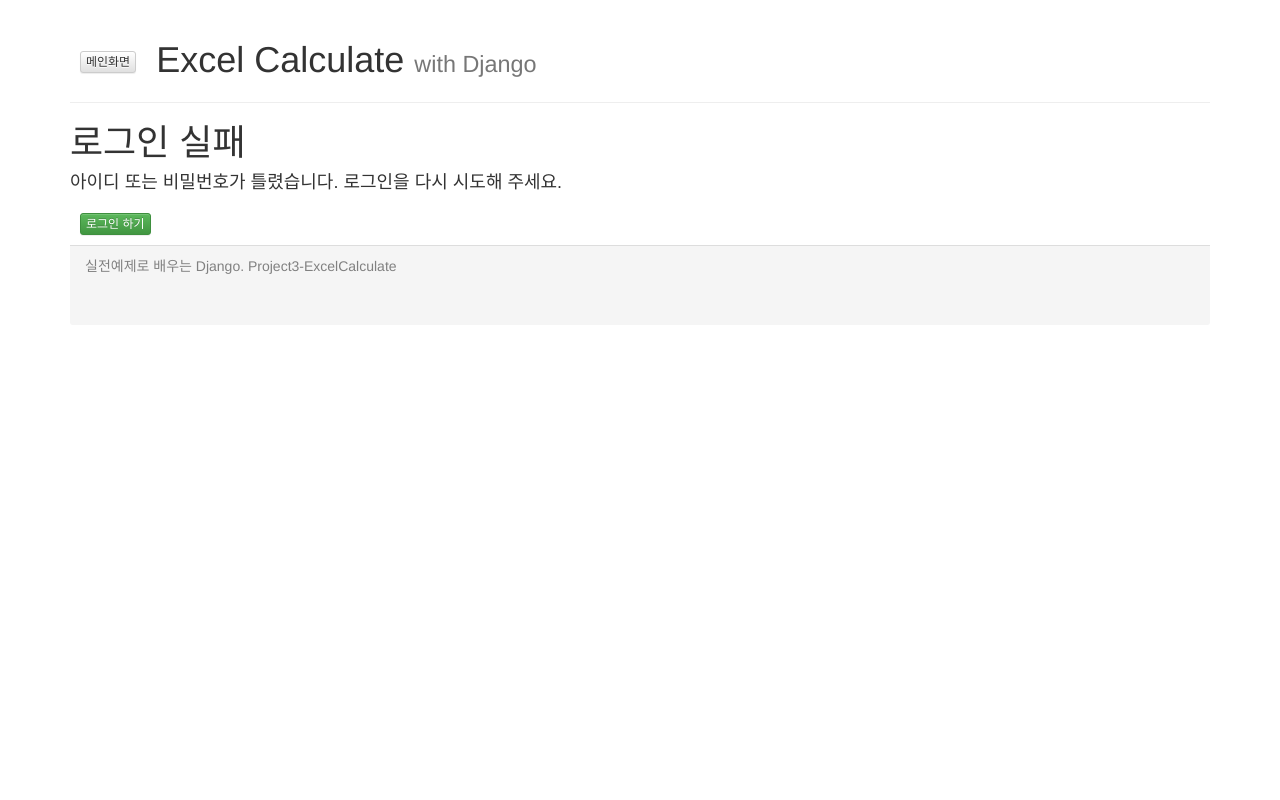
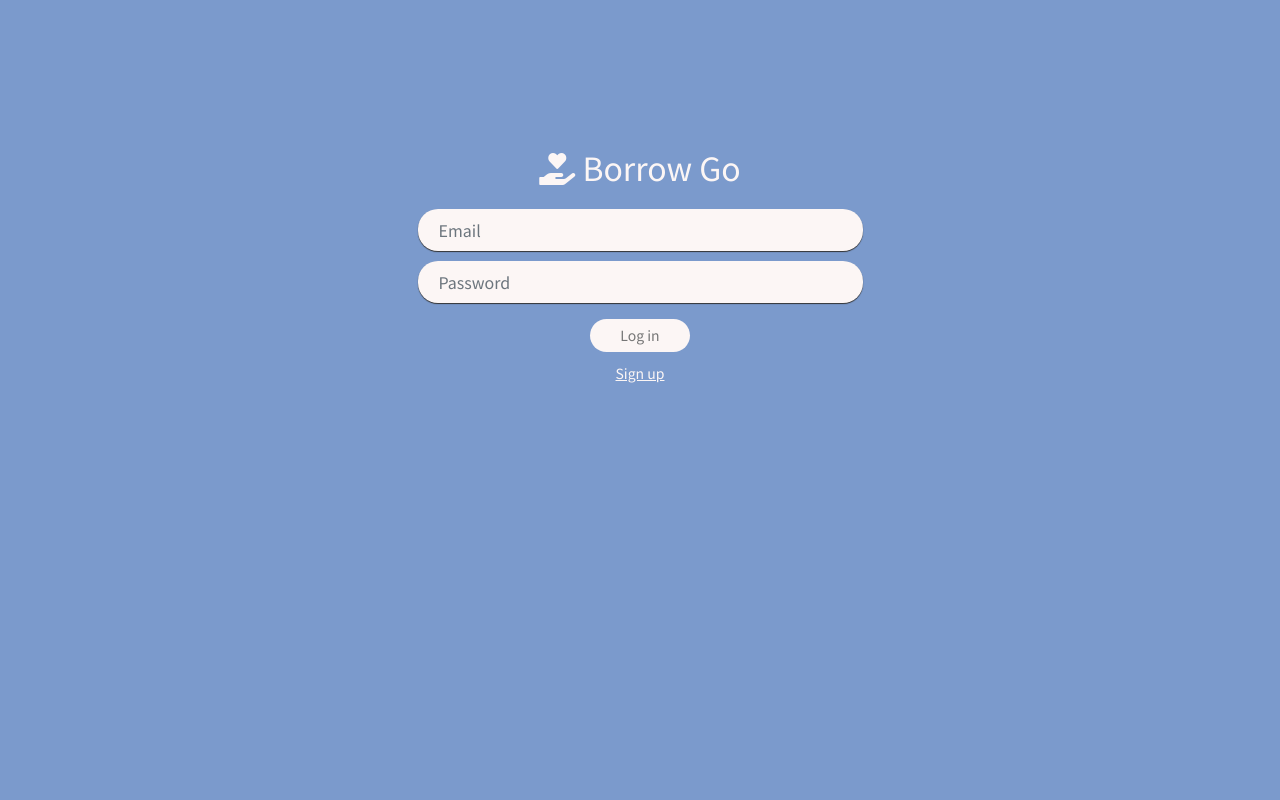
Before and after one commit to m0nd2y/BorrowGo, a Django app: page /loginFail in a window 1280 px wide. Run offline with Django 3.2, Linux system fonts and the light colour scheme; some libraries are stand-ins or nearby versions.

Commit message:
logain_fail_message

```diff
--- a/BorrowGo/main/templates/loginFail.html
+++ b/BorrowGo/main/templates/loginFail.html
@@ -1,44 +1,94 @@
-<html lang="ko">
+<!DOCTYPE html>
+<html>
 
 <head>
-    <meta charset="UTF-8">
-
-    <!-- Boot strap -->
-    <!-- 합쳐지고 최소화된 최신 CSS -->
-    <link rel="stylesheet" href="https://maxcdn.bootstrapcdn.com/bootstrap/3.3.2/css/bootstrap.min.css">
-    <!-- 부가적인 테마 -->
-    <link rel="stylesheet" href="https://maxcdn.bootstrapcdn.com/bootstrap/3.3.2/css/bootstrap-theme.min.css">
-    <!-- 합쳐지고 최소화된 최신 자바스크립트 -->
-    <script src="https://maxcdn.bootstrapcdn.com/bootstrap/3.3.2/js/bootstrap.min.js"></script>
-
-    <style>
-        .panel-footer {
-            height: 10%;
-            color: gray;
-        }
-    </style>
-    <title>Excel Calculate</title>
+  <meta charset="utf-8">
+  <meta name="viewport" content="width=device-width, initial-scale=1">
+  <title>Login_Fail</title>
+  <link rel="stylesheet" href="https://cdnjs.cloudflare.com/ajax/libs/font-awesome/5.15.4/css/all.min.css" type="text/css">
+  <link rel="stylesheet" href="https://static.pingendo.com/bootstrap/bootstrap-4.3.1.css">
+  <link rel="preconnect" href="https://fonts.googleapis.com">
+  <link rel="preconnect" href="https://fonts.gstatic.com" crossorigin>
+  <link href="https://fonts.googleapis.com/css2?family=Noto+Sans+KR&display=swap" rel="stylesheet">
+  <style>
+    h1, h2, h3, h4, h5, h6, button {
+      color: rgb(252, 246, 245);
+      font-family: 'Noto Sans KR', sans-serif;
+    }
+    body {
+      margin:0;
+      padding:0;
+      background-color: rgb(123, 154, 204);
+      font-family: 'Noto Sans KR', sans-serif;
+    }
+    .login_form {
+      background-color: rgb(252, 246, 245);
+      border-radius: 20px;
+      border: 0px;
+      box-shadow: 0px 1px 1px #333;
+      padding: 21px;
+      color: rgb(123, 154, 204);
+    }
+    .login_button {
+      background-color: rgb(252, 246, 245);
+      color: rgb(118, 118, 118) ;
+      border: 0;
+      border-radius: 20px;
+      width: 100px;
+      font-size: 14px;
+    }
+    .login_button:hover {
+      background-color: rgb(252, 246, 245);
+    }
+  </style>
 </head>
 
 <body>
+  <div class="py-5" style="margin-top:100px;">
     <div class="container">
-        <div class="header">
-            <div class="page-header">
-                <h1>
-                    <a href="/" class="btn btn-default btn-xs" style="margin: 10px">메인화면</a>
-                    Excel Calculate <small>with Django</small>
-                </h1>
+      <div class="row">
+        <div class="col-md-3"></div>
+        <div class="col-md-6">
+          <form id="c_form-h" class="" action="signin/login" method="POST">
+            <div class="form-group row">
+              <div class="col-1"></div>
+              <div class="col-10">
+                <center>
+                  <h2><i class="fas fa-hand-holding-heart mb-3"></i> Borrow Go</h2>
+                </center>
+                <input type="email" class="form-control login_form" name="loginEmail" placeholder="Email">
+              </div>
+              <div class="col-1"></div>
             </div>
+            <div class="form-group row">
+              <div class="col-1"></div>
+              <div class="col-10">
+                <input type="password" class="form-control login_form" name="loginPW" placeholder="Password" style="margin-top: -6px;">
+              </div>
+              <div class="col-1"></div>
+            </div>
+            <div class="form-group row">
+              <div class="col-1"></div>
+              <div class="col-10">
+                <center>
+                  <button type="submit" class="btn btn-primary login_button mb-2">Log in</button>
+                  <br>
+                  <a href="/signup" style="font-size:14px; color: rgb(252, 246, 245); text-decoration: underline;">Sign up</a>
+                </center>
+              </div>
+              <div class="col-1"></div>
+            </div>
+          </form>
         </div>
-        <div class="body">
-            <h1> 로그인 실패</h1>
-            <h4> 아이디 또는 비밀번호가 틀렸습니다. 로그인을 다시 시도해 주세요.</h4>
-            <a href="/signin" class="btn btn-success btn-xs" style="margin: 10px">로그인 하기</a>
-        </div>
-        <div class="panel-footer">
-            실전예제로 배우는 Django. Project3-ExcelCalculate
-        </div>
+        <div class="col-md-3"></div>
+      </div>
     </div>
+  </div>
+  <script src="https://code.jquery.com/jquery-3.3.1.slim.min.js" integrity="sha384-q8i/X+965DzO0rT7abK41JStQIAqVgRVzpbzo5smXKp4YfRvH+8abtTE1Pi6jizo" crossorigin="anonymous"></script>
+  <script src="https://cdn.jsdelivr.net/npm/@popperjs/core@2.9.3/dist/umd/popper.min.js" integrity="sha384-eMNCOe7tC1doHpGoWe/6oMVemdAVTMs2xqW4mwXrXsW0L84Iytr2wi5v2QjrP/xp" crossorigin="anonymous"></script>
+  <script src="https://cdn.jsdelivr.net/npm/bootstrap@5.1.0/dist/js/bootstrap.min.js" integrity="sha384-cn7l7gDp0eyniUwwAZgrzD06kc/tftFf19TOAs2zVinnD/C7E91j9yyk5//jjpt/" crossorigin="anonymous"></script>
+
+  </script>
 </body>
 
 </html>
--- a/BorrowGo/main/views.py
+++ b/BorrowGo/main/views.py
@@ -1,5 +1,7 @@
 from django.http.response import HttpResponse
+from django.http import HttpResponseRedirect
 from django.shortcuts import redirect, render
+from django.contrib import messages
 from random import *
 from .models import *
 from sendEmail.views import *
@@ -39,7 +41,8 @@ def login(request) :
     try :
         user = User.objects.get(user_email = loginEmail)
     except :
-        return redirect('main_loginFail')
+        messages.info(request, 'login fail')
+        return HttpResponseRedirect('/signin')
     ##login_pw_enc
     encoded_loginPW = loginPW.encode()
     encrypted_loginPW = hashlib.sha256(encoded_loginPW).hexdigest()
@@ -48,7 +51,8 @@ def login(request) :
         request.session['user_email'] = user.user_email
         return redirect('main_index')
     else :
-        return redirect('main_loginFail')
+        messages.info(request, 'login fail')
+        return HttpResponseRedirect('/signin')
 
 def loginFail(request) :
     return render(request, 'loginFail.html')
```
Also changed, not shown: BorrowGo/main/templates/loginFail_origin.html (added, +44 -0 lines), BorrowGo/db.sqlite3.
